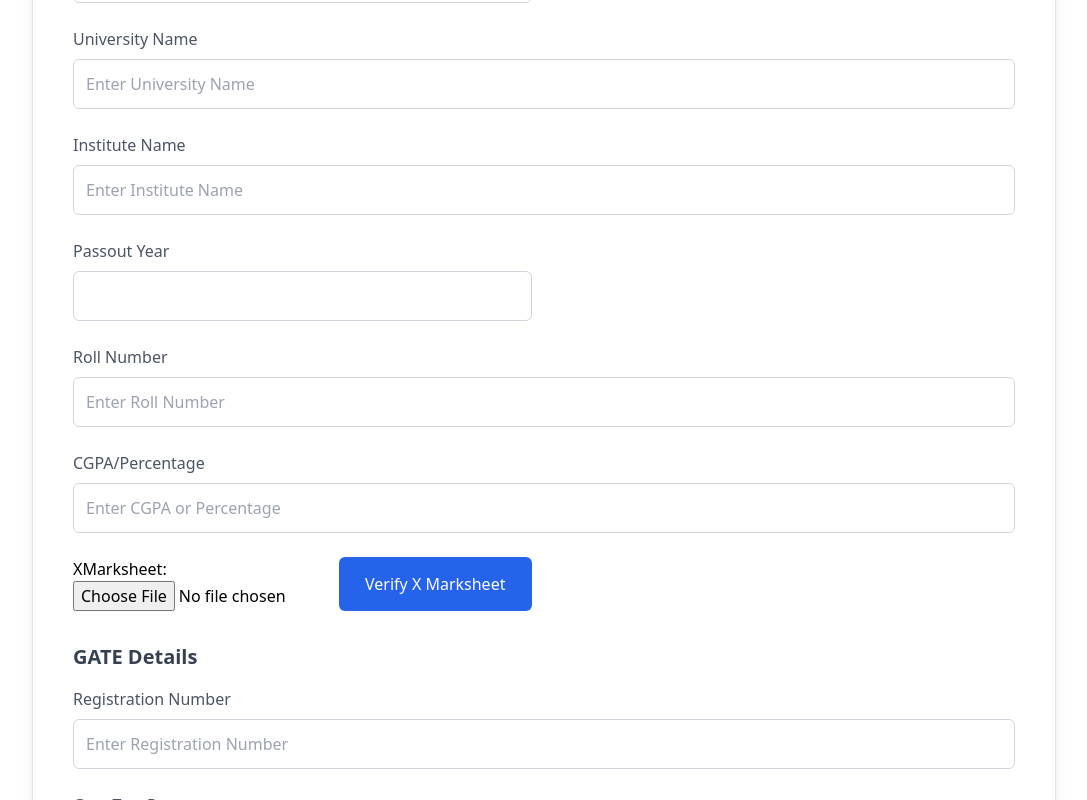
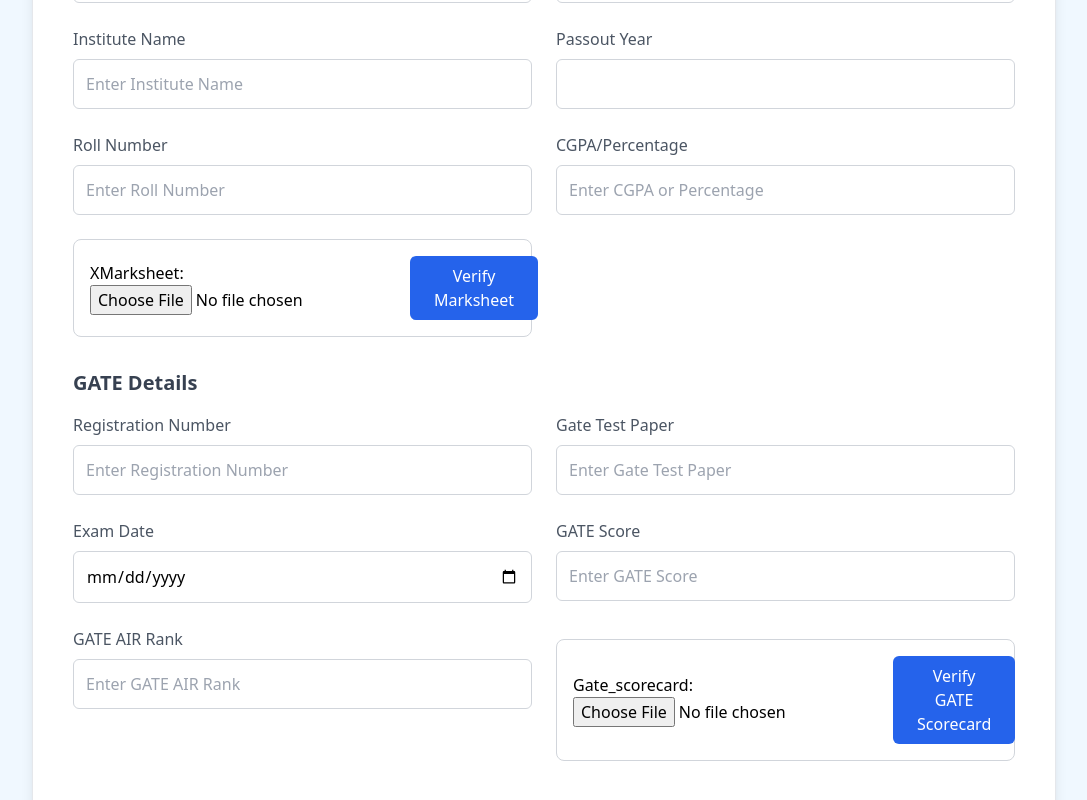
Before and after one commit to Basit-Perampalli/doc-verification-llm, a React (Vite) app in the folder frontend/: page / in a window 1280 px wide. Shown: the part 760-1560 px from the top of the page, without its empty margins (96-1183 px from the left). Built offline with nearby package versions, Linux system fonts and the light colour scheme.

Commit message:
verified

```diff
--- a/frontend/package.json
+++ b/frontend/package.json
@@ -12,8 +12,8 @@
   "dependencies": {
     "react": "^18.3.1",
     "react-dom": "^18.3.1",
-    "react-perspective-cropper": "^0.2.2",
-    "react-router-dom": "^7.0.2"
+    "react-router-dom": "^7.0.2",
+    "react-toastify": "^10.0.6"
   },
   "devDependencies": {
     "@eslint/js": "^9.15.0",
--- a/frontend/src/App.jsx
+++ b/frontend/src/App.jsx
@@ -5,11 +5,12 @@ import PersonalDetails from './pages/PersonalDetails';
 import NavBar from './components/NavBar';
 import BatchUpload from './pages/BatchUpload';
 
+
 function App() {
   return (
     <Router>
       <NavBar />
-      <div className="max-w-screen-xl mx-auto p-8">
+      <div className=" bg-[#f0f8ff] max-w-screen-xl mx-auto p-8">
         <Routes>
           <Route path="/" element={<PersonalDetails />} />
           <Route path="/batchupload/" element={<BatchUpload/>} />
--- a/frontend/src/pages/PersonalDetails.jsx
+++ b/frontend/src/pages/PersonalDetails.jsx
@@ -1,6 +1,8 @@
 import React, { useState } from 'react';
 import FileUpload from '../components/FileUpload';
 import Button from '../components/Button';
+
+
 
 function PersonalDetails() {
   const [formData, setFormData] = useState({
@@ -22,7 +24,7 @@ function PersonalDetails() {
     roll_number: '',
     cgpa_percentage: '',
     xMarksheet: null,
-    xMarksheet_verification:false,    // GATE details
+    xMarksheet_verified:false,    // GATE details
     gate_registration_number: '',
     gate_test_paper: '',
     gate_exam_date: '',
@@ -314,7 +316,7 @@ const handlexMarkVerify = async(e) => {
           <h2 className="text-xl font-semibold text-gray-700 mb-4">
             Educational Details
           </h2>
-          <div className="grid grid-cols-1 sm:grid-cols-2 gap-6">
+          <div className="grid grid-cols-2 gap-6">
             <label className="block">
               <span className="text-gray-600">Highest Education</span>
               <input
@@ -327,7 +329,7 @@ const handlexMarkVerify = async(e) => {
               />
             </label>
 
-            <label className="block col-span-2">
+            <label className="block">
               <span className="text-gray-600">University Name</span>
               <input
                 type="text"
@@ -339,7 +341,7 @@ const handlexMarkVerify = async(e) => {
               />
             </label>
 
-            <label className="block col-span-2">
+            <label className="block">
               <span className="text-gray-600">Institute Name</span>
               <input
                 type="text"
@@ -362,7 +364,7 @@ const handlexMarkVerify = async(e) => {
               />
             </label>
 
-            <label className="block col-span-2">
+            <label className="block">
               <span className="text-gray-600">Roll Number</span>
               <input
                 type="text"
@@ -374,7 +376,7 @@ const handlexMarkVerify = async(e) => {
               />
             </label>
 
-            <label className="block col-span-2">
+            <label className="block">
               <span className="text-gray-600">CGPA/Percentage</span>
               <input
                 type="text"
@@ -386,7 +388,7 @@ const handlexMarkVerify = async(e) => {
               />
             </label>
 
-            <div className="grid grid-cols-2 gap-10">
+            <div className="border border-gray-300 rounded-lg p-4 flex items-center space-x-2">
               <FileUpload
                 name="xMarksheet"
                 file={formData.xMarksheet}
@@ -397,7 +399,7 @@ const handlexMarkVerify = async(e) => {
                 onClick={handlexMarkVerify}
                 className="ml-4 px-6 py-2 bg-blue-600 text-white rounded-md hover:bg-blue-700 focus:outline-none focus:ring-2 focus:ring-blue-500 disabled:bg-gray-400"
               >
-                Verify X Marksheet
+                Verify Marksheet
               </button>
             </div>
           </div>
@@ -407,8 +409,8 @@ const handlexMarkVerify = async(e) => {
           <h2 className="text-xl font-semibold text-gray-700 mb-4">
             GATE Details
           </h2>
-          <div className="space-y-6">
-            <label className="block col-span-2">
+          <div className="grid grid-cols-2 gap-6">
+            <label className="block">
               <span className="text-gray-600">Registration Number</span>
               <input
                 type="text"
@@ -420,7 +422,7 @@ const handlexMarkVerify = async(e) => {
               />
             </label>
 
-            <label className="block col-span-2">
+            <label className="block">
               <span className="text-gray-600">Gate Test Paper</span>
               <input
                 type="text"
@@ -432,7 +434,7 @@ const handlexMarkVerify = async(e) => {
               />
             </label>
 
-            <label className="block col-span-2">
+            <label className="block">
               <span className="text-gray-600">Exam Date</span>
               <input
                 type="date"
@@ -444,7 +446,7 @@ const handlexMarkVerify = async(e) => {
               />
             </label>
 
-            <label className="block col-span-2">
+            <label className="block">
               <span className="text-gray-600">GATE Score</span>
               <input
                 type="text"
@@ -456,7 +458,7 @@ const handlexMarkVerify = async(e) => {
               />
             </label>
 
-            <label className="block col-span-2">
+            <label className="block">
               <span className="text-gray-600">GATE AIR Rank</span>
               <input
                 type="text"
@@ -468,7 +470,7 @@ const handlexMarkVerify = async(e) => {
               />
             </label>
 
-            <div className="grid grid-cols-2 gap-6">
+            <div className="border mt-3 border-gray-300 rounded-lg p-4 flex items-center space-x-2">
               <FileUpload
                 name="gate_scorecard"
                 file={formData.gate_scorecard}
@@ -486,11 +488,7 @@ const handlexMarkVerify = async(e) => {
           </div>
         </div>
 
-        <Button
-          text="Submit"
-          type="submit"
-          className="w-full py-3 bg-green-600 text-white rounded-md hover:bg-green-700 focus:outline-none focus:ring-2 focus:ring-green-500"
-        />
+
         <div className="flex justify-center">
   <Button
     text="Submit"
```
Also changed, not shown: 1 other file (tests, documents, lock files or other folders).
